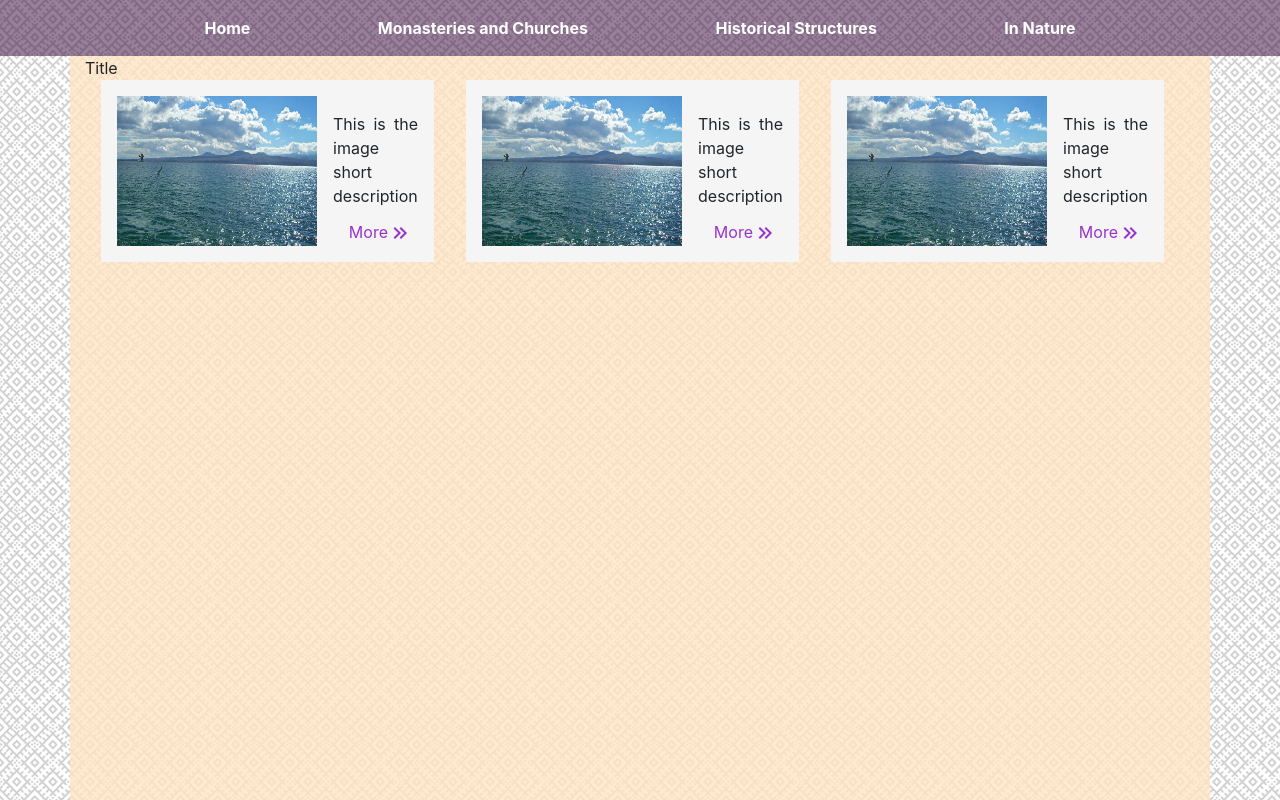
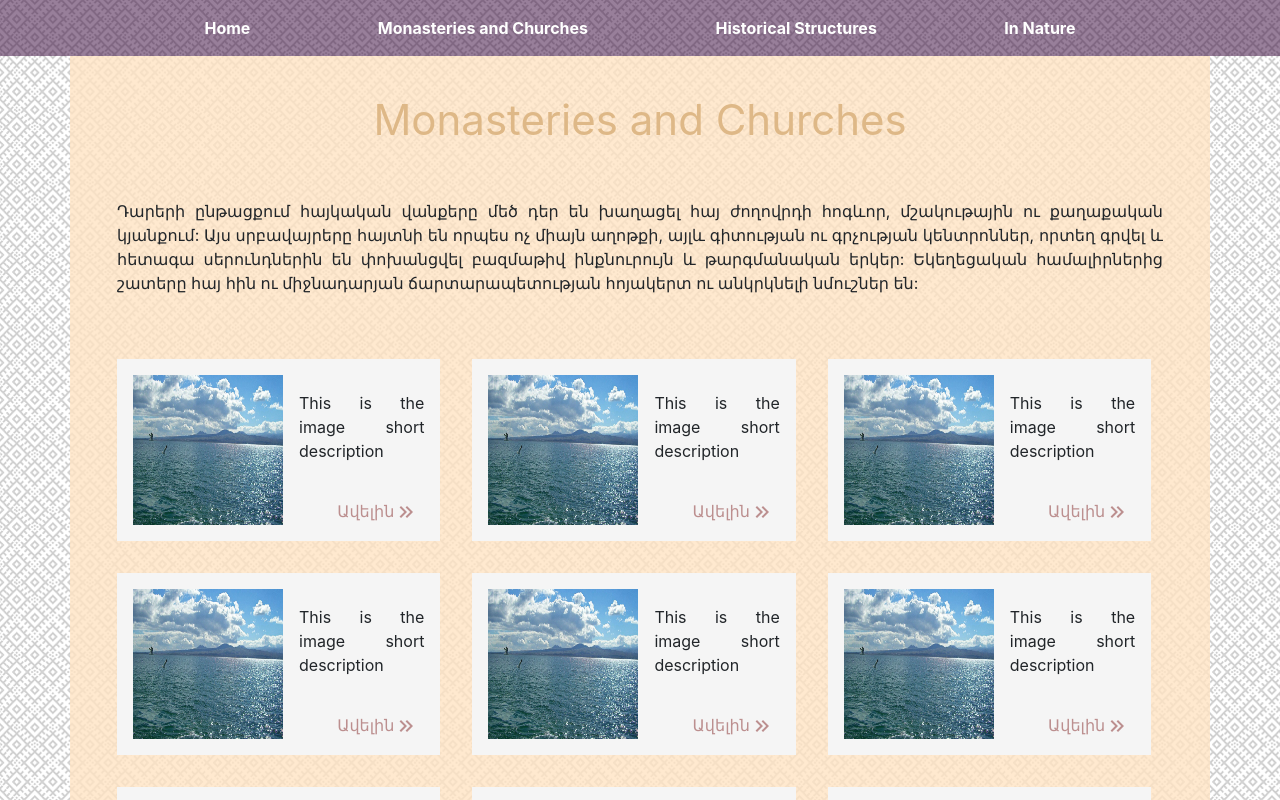
Before and after one commit to LusineAn/armChurches, a React app: page /gallery/monasteries in a window 1280 px wide. Shown: the top 800 px of the page. Built offline with nearby package versions, Linux system fonts and the light colour scheme.

Commit message:
Changes in Gallery

```diff
--- a/app/assets/Gallery.scss
+++ b/app/assets/Gallery.scss
@@ -0,0 +1,17 @@
+.galleryContainer {
+    .galleryTitle {
+        text-align: center;
+        padding: 2rem 0;
+        font-size: 42px;
+        color: burlywood;
+    }
+    .galleryDesc {
+        padding: 1rem 2rem 2rem;
+        text-align: justify;
+    }
+    .imgCardsContainer {
+        display: flex;
+        flex-wrap: wrap;
+        padding: 1rem;
+    }
+}
--- a/app/assets/ImageCard.scss
+++ b/app/assets/ImageCard.scss
@@ -3,14 +3,14 @@
     background: whitesmoke;
     flex: 0 0 30%;
     padding: 1rem;
-    margin: 0 1rem;
+    margin: 1rem;
 
     .cardLeft {
         padding-right: 1rem;
 
         img {
             height: 150px;
-            width: 200px;
+            width: 150px;
         }
     }
 
@@ -28,7 +28,7 @@
             width: fit-content;
             border: none;
             background: none;
-            color: darkorchid;
+            color: rosybrown;
             align-self: flex-end;
 
             svg {
@@ -37,7 +37,3 @@
         }
     }
 }
-
-.imgCardsContainer {
-    display: flex;
-}
--- a/app/src/Messages/messages.js
+++ b/app/src/Messages/messages.js
@@ -4,6 +4,10 @@ let messages = {
     find wonders of nature that will just delight you.`,
     welcomeMsg: 'Welcome to Armenia!!!',
     footerMsg: 'This is a Footer text',
-    more: 'More',
+    more: 'Ավելին',
+    monasteryDesc: `Դարերի ընթացքում հայկական վանքերը մեծ դեր են խաղացել հայ ժողովրդի հոգևոր, մշակութային ու քաղաքական կյանքում:
+    Այս սրբավայրերը հայտնի են որպես ոչ միայն աղոթքի, այլև գիտության ու գրչության կենտրոններ, որտեղ գրվել և հետագա սերունդներին են փոխանցվել բազմաթիվ ինքնուրույն և թարգմանական երկեր: Եկեղեցական համալիրներից շատերը հայ հին ու միջնադարյան ճարտարապետության հոյակերտ ու անկրկնելի նմուշներ են: `,
+    hsitoryDesc: `Հայաստանն աշխարհի ամենահին և ամենահարուստ պատմություն ունեցող երկրներից մեկն է, որտեղ բերդերը և ամրոցներն ապրում են մինչ օրս: Մենք մեկ տեղում ենք հավաքել Հայաստանի բերդերի և ամրոցների մասին ամբողջական տեղեկատվությունը՝ ամրոցների պեղումները, դրանց ճարատարապետական և կառուցվածքային առանձնահատկությունները, տեղադիրքը և կառուցվածքը, բերդերի պաշտպանական նշանակությունը ու պատմական ակնարկները։`,
+
 };
 module.exports = messages;
--- a/app/src/components/container/App.jsx
+++ b/app/src/components/container/App.jsx
@@ -8,9 +8,10 @@ import AppNavbar from '../reactComponents/AppNavbar';
 import Gallery from '../presentational/Gallery';
 import Details from '../presentational/Details';
 import HomePage from '../presentational/HomePage';
-import Monasteries from '../presentational/Monasteries';
 import History from '../presentational/History';
 import { Container } from 'react-bootstrap';
+
+import M from '../../Messages/messages'
 
 class App extends React.Component {
     render() {
@@ -23,7 +24,12 @@ class App extends React.Component {
                             <HomePage />
                         </Route>
                         <Route path="/gallery/monasteries" >
-                            <Gallery />
+                            <Gallery
+                                title='Monasteries and Churches'
+                                galleryDescription={M.monasteryDesc}
+                                imgSrc="/app/images/19.jpg"
+                                imgDesc='This is the image short description'
+                            />
                         </Route>
                         <Route path="/gallery/history">
                             <History />
--- a/app/src/components/presentational/Gallery.jsx
+++ b/app/src/components/presentational/Gallery.jsx
@@ -1,20 +1,41 @@
 import React from 'react';
+import PropTypes from 'prop-types';
 
 import ImgCard from '../reactComponents/ImgCard';
 import M from '../../Messages/messages';
 
 class Gallery extends React.Component {
+
+    static propTypes = {
+        title: PropTypes.string.isRequired,
+        galleryDescription: PropTypes.string.isRequired,
+        imgSrc: PropTypes.string.isRequired,
+        imgDesc: PropTypes.string.isRequired
+    }
+
+    onMoreClick = () => {
+        console.log('AAAAAAAAAAAA');
+    }
+
     render() {
         return (
             <div className='galleryContainer'>
                 <div className='galleryTitle'>
-                    <span>Title</span>
+                    <span>{this.props.title}</span>
+                </div>
+                <div className='galleryDesc'>
+                    <span>{this.props.galleryDescription}</span>
                 </div>
                 <div className='imgCardsContainer'>
-                    {/* <ImgCard imgSrc={} imgDesc={}/> */}
-                    <ImgCard />
-                    <ImgCard />
-                    <ImgCard />
+                    <ImgCard imgSrc={this.props.imgSrc} imgDesc={this.props.imgDesc} onMoreClick={this.onMoreClick}/>
+                    <ImgCard imgSrc={this.props.imgSrc} imgDesc={this.props.imgDesc} onMoreClick={this.onMoreClick}/>
+                    <ImgCard imgSrc={this.props.imgSrc} imgDesc={this.props.imgDesc} onMoreClick={this.onMoreClick}/>
+                    <ImgCard imgSrc={this.props.imgSrc} imgDesc={this.props.imgDesc} onMoreClick={this.onMoreClick}/>
+                    <ImgCard imgSrc={this.props.imgSrc} imgDesc={this.props.imgDesc} onMoreClick={this.onMoreClick}/>
+                    <ImgCard imgSrc={this.props.imgSrc} imgDesc={this.props.imgDesc} onMoreClick={this.onMoreClick}/>
+                    <ImgCard imgSrc={this.props.imgSrc} imgDesc={this.props.imgDesc} onMoreClick={this.onMoreClick}/>
+                    <ImgCard imgSrc={this.props.imgSrc} imgDesc={this.props.imgDesc} onMoreClick={this.onMoreClick}/>
+                    <ImgCard imgSrc={this.props.imgSrc} imgDesc={this.props.imgDesc} onMoreClick={this.onMoreClick}/>
                 </div>
             </div>
         )
--- a/app/src/components/presentational/Monasteries.jsx
+++ /dev/null
@@ -1,12 +0,0 @@
-import React from 'react';
-import {Container} from 'react-bootstrap';
-
-class Monasteries extends React.Component {
-    render() {
-        return(
-            <div>This is the Monasteries Page</div>
-        )
-    }
-}
-
-export default Monasteries;
--- a/app/src/components/reactComponents/ImgCard.jsx
+++ b/app/src/components/reactComponents/ImgCard.jsx
@@ -1,4 +1,5 @@
 import React from 'react';
+import PropTypes from 'prop-types';
 
 import Icon from '@mdi/react'
 import { mdiChevronDoubleRight } from '@mdi/js';
@@ -6,20 +7,33 @@ import { mdiChevronDoubleRight } from '@mdi/js';
 import M from '../../Messages/messages';
 
 class ImgCard extends React.Component {
+
+    static propTypes = {
+        imgSrc: PropTypes.string.isRequired,
+        imgDesc: PropTypes.string.isRequired,
+        onMoreClick: PropTypes.func.isRequired
+    }
+
+    onMoreClick = () => {
+        if (this.props.onMoreClick) {
+            this.props.onMoreClick();
+        }
+    }
+
     render() {
         return (
             <div className='imgCard'>
                 <div className='cardLeft'>
-                    <img src="/app/images/19.jpg" />
+                    <img src={this.props.imgSrc} />
                 </div>
                 <div className='cardRight'>
-                    <div className='imgDesc'>This is the image short description</div>
-                    <button className='moreButton'>
+                    <div className='imgDesc'>{this.props.imgDesc}</div>
+                    <button className='moreButton' onClick={this.onMoreClick}>
                         <span className='moreText'>{M.more}</span>
                         <Icon
                             path={mdiChevronDoubleRight}
                             size={1}
-                            color="darkorchid" />
+                            color='rosybrown' />
                     </button>
                 </div>
             </div>
--- a/package.json
+++ b/package.json
@@ -11,6 +11,7 @@
   "license": "ISC",
   "dependencies": {
     "bootstrap": "^4.3.1",
+    "prop-types": "^15.7.2",
     "react": "^16.11.0",
     "react-bootstrap": "^1.0.0-beta.14",
     "react-dom": "^16.11.0",
```
